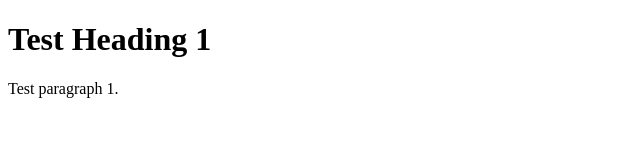
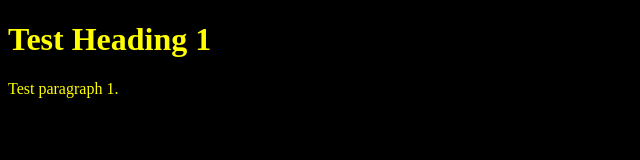
Before and after one commit to JuhlIT/JuhlITWebsite, a plain HTML site: page index.html in a window 1280 px wide. Shown: the whole page, without its empty margins (0-640 px from the left). Drawn offline with Linux system fonts and the light colour scheme.

Commit message:
Update index.html
A small update

```diff
--- a/index.html
+++ b/index.html
@@ -1,9 +1,15 @@
 <!DOCTYPE html>
 <html>
-<body>
+    <meta name="viewport" content="width=device-width, initial-scale=1">
 
-<h1>Test Heading 1</h1>
-<p>Test paragraph 1.</p>
+<head>
+    <title>Juhl IT</title>
+</head>
+
+<body style="background-color:black;">
+
+<h1 style="color:yellow;">Test Heading 1</h1>
+<p style="color:yellow;">Test paragraph 1.</p>
 
 </body>
 </html>
```
